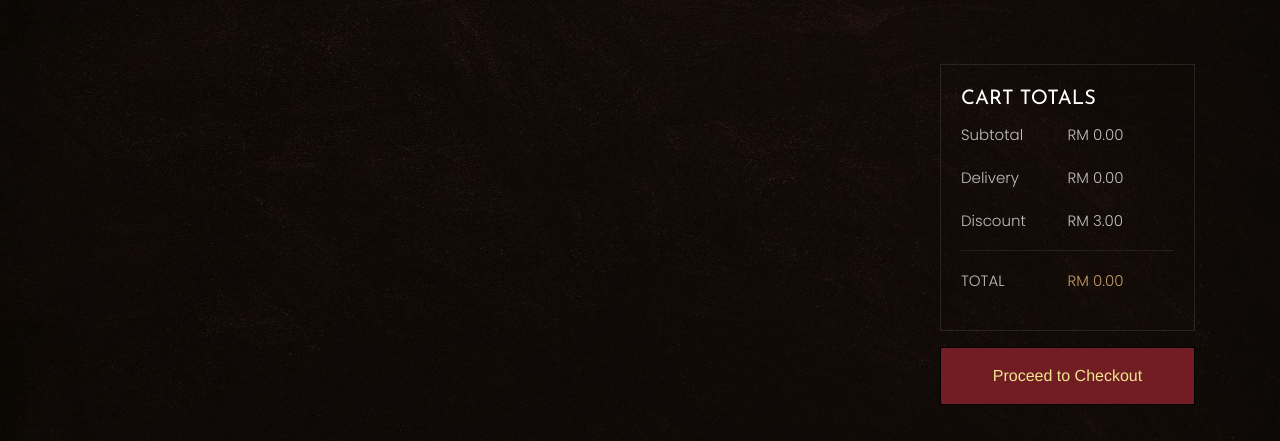
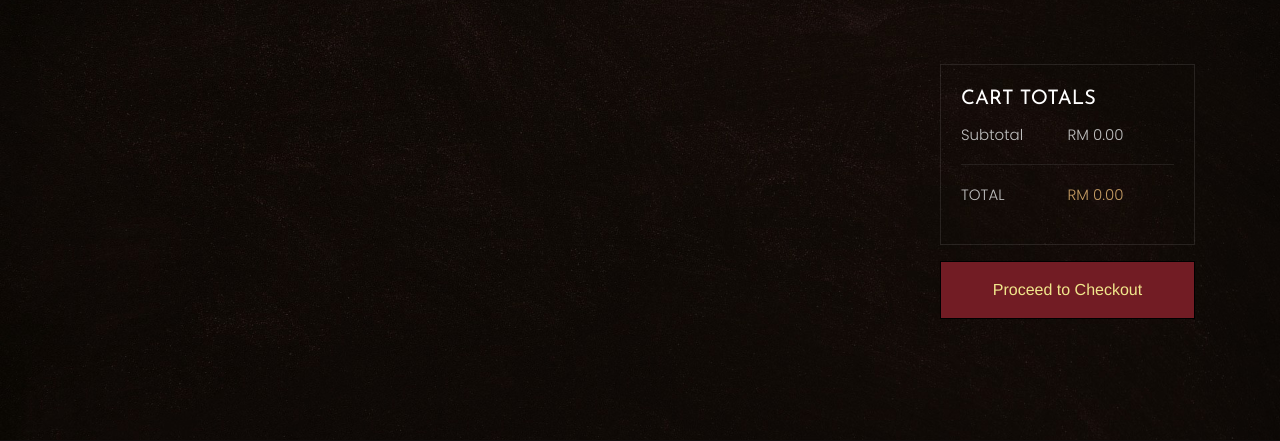
Before and after one commit to AlifBrahim/nescafe_uum_latest, a Flask app: page /cart in a window 1280 px wide. Shown: the part 924-1365 px from the top of the page. Run offline with Flask 3, Linux system fonts and the light colour scheme; some libraries are stand-ins or nearby versions; some web fonts are replaced.

Commit message:
delete some update some

```diff
--- a/coffee1-gh-pages/templates/cart.html
+++ b/coffee1-gh-pages/templates/cart.html
@@ -49,20 +49,14 @@
 					<h3>Cart Totals</h3>
 					<p class="d-flex">
 						<span>Subtotal</span>
-						<span id="cart-subtotal">RM 20.60</span>
+						<span id="cart-subtotal">RM 0.00</span>
 					</p>
-					<p class="d-flex">
-						<span>Delivery</span>
-						<span>RM 0.00</span>
-					</p>
-					<p class="d-flex">
-						<span>Discount</span>
-						<span>RM 3.00</span>
-					</p>
+
+
 					<hr>
 					<p class="d-flex total-price">
 						<span>Total</span>
-						<span id="cart-total">RM 17.60</span>
+						<span id="cart-total">RM 0.00</span>
 					</p>
 				</div>
     				<p class="text-center"><a href="{{ url_for('checkout') }}" class="btn btn-primary py-3 px-4">Proceed to Checkout</a></p>
```
Also changed, not shown: coffee1-gh-pages/templates/checkout.html (+5 -5 lines), coffee1-gh-pages/templates/menu.html (+4 -4 lines).
